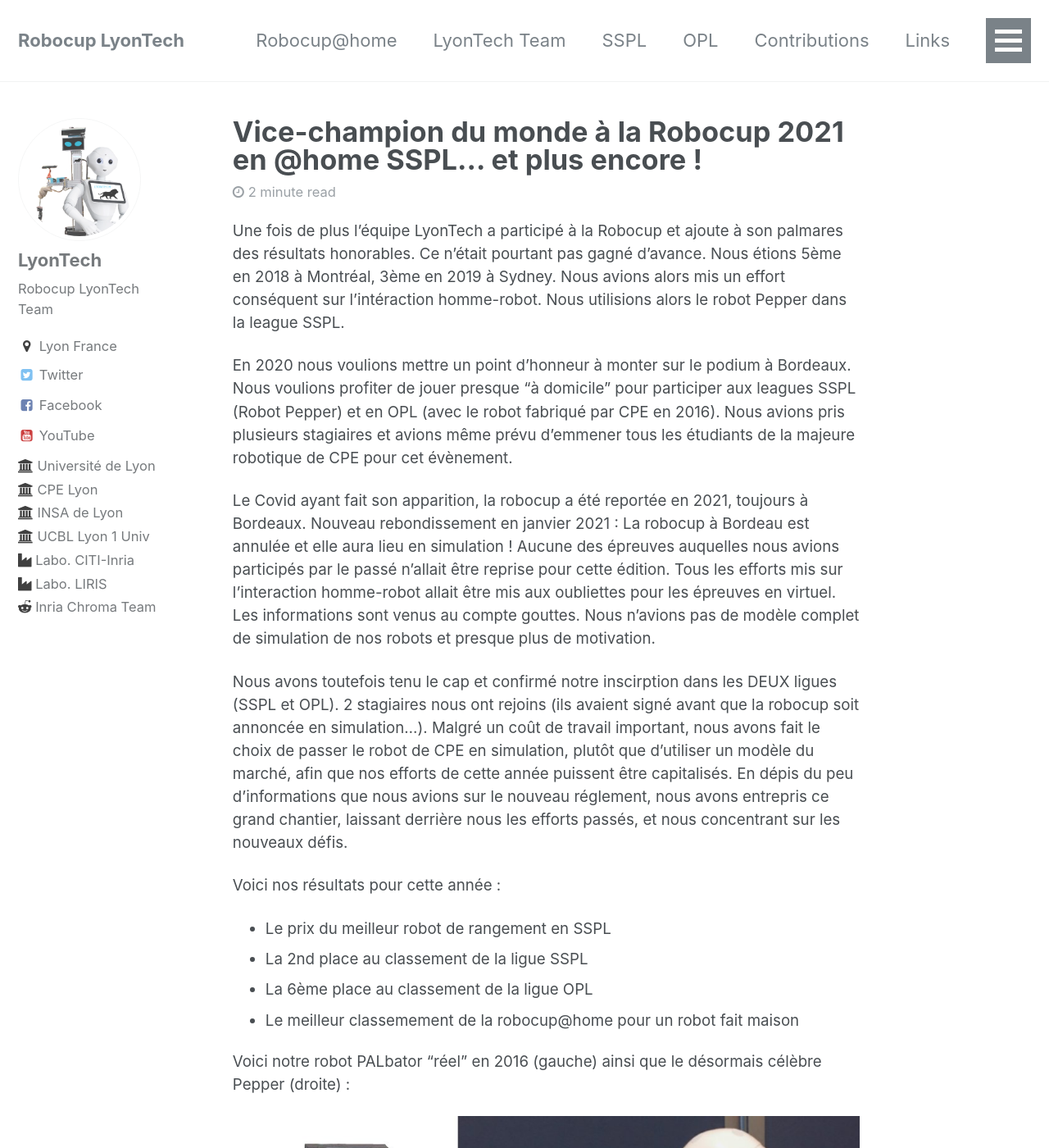
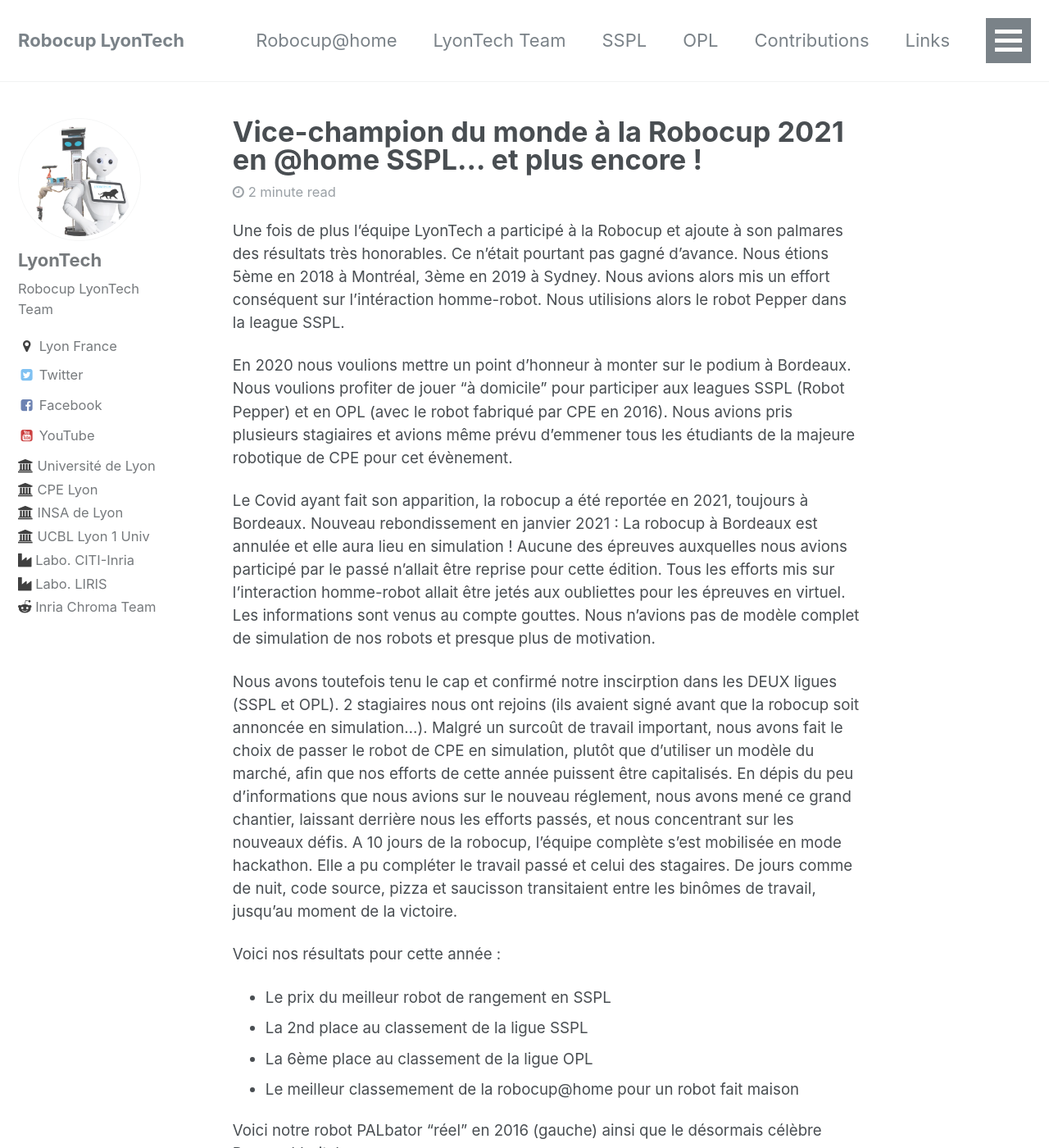
Before and after one commit to Robocup-Lyontech/Robocup-Lyontech.github.io, a Jekyll site: the page built from _posts/2021-07-06-LyonTech-2nd-on-the-podium-fr.md, in a window 1280 px wide and 1400 px high. Shown: the whole window at 82% size. Built offline with Jekyll 4.4.1, drawn with Linux system fonts in a browser that asks for light colours; some of the changed text lies outside the part shown.

Commit message:
article robocup correction

```diff
--- a/_posts/2021-07-06-LyonTech-2nd-on-the-podium-fr.md
+++ b/_posts/2021-07-06-LyonTech-2nd-on-the-podium-fr.md
@@ -9,13 +9,13 @@
 ---
 
 
-Une fois de plus l'équipe LyonTech a participé à la Robocup et ajoute à son palmares des résultats honorables. Ce n'était pourtant pas gagné d'avance. Nous étions 5ème en 2018 à Montréal, 3ème en 2019 à Sydney. Nous avions alors mis un effort conséquent sur l'intéraction homme-robot. Nous utilisions alors le robot Pepper dans la league SSPL.
+Une fois de plus l'équipe LyonTech a participé à la Robocup et ajoute à son palmares des résultats très honorables. Ce n'était pourtant pas gagné d'avance. Nous étions 5ème en 2018 à Montréal, 3ème en 2019 à Sydney. Nous avions alors mis un effort conséquent sur l'intéraction homme-robot. Nous utilisions alors le robot Pepper dans la league SSPL.
 
-En 2020 nous voulions mettre un point d'honneur à monter sur le podium à Bordeaux. Nous voulions profiter de jouer presque "à domicile" pour participer aux leagues SSPL (Robot Pepper) et en OPL (avec le robot fabriqué par CPE en 2016). Nous avions pris plusieurs stagiaires et avions même prévu d'emmener tous les étudiants de la majeure robotique de CPE pour cet évènement.
+En 2020 nous voulions mettre un point d'honneur à monter sur le podium à Bordeaux. Nous voulions profiter de jouer "à domicile" pour participer aux leagues SSPL (Robot Pepper) et en OPL (avec le robot fabriqué par CPE en 2016). Nous avions pris plusieurs stagiaires et avions même prévu d'emmener tous les étudiants de la majeure robotique de CPE pour cet évènement.
 
-Le Covid ayant fait son apparition, la robocup a été reportée en 2021, toujours à Bordeaux. Nouveau rebondissement en janvier 2021 : La robocup à Bordeau est annulée et elle aura lieu en simulation ! Aucune des épreuves auquelles nous avions participés par le passé n'allait être reprise pour cette édition. Tous les efforts mis sur l'interaction homme-robot allait être mis aux oubliettes pour les épreuves en virtuel. Les informations sont venus au compte gouttes. Nous n'avions pas de modèle complet de simulation de nos robots et presque plus de motivation.
+Le Covid ayant fait son apparition, la robocup a été reportée en 2021, toujours à Bordeaux. Nouveau rebondissement en janvier 2021 : La robocup à Bordeaux est annulée et elle aura lieu en simulation ! Aucune des épreuves auxquelles nous avions participé par le passé n'allait être reprise pour cette édition. Tous les efforts mis sur l'interaction homme-robot allait être jetés aux oubliettes pour les épreuves en virtuel. Les informations sont venus au compte gouttes. Nous n'avions pas de modèle complet de simulation de nos robots et presque plus de motivation.
 
-Nous avons toutefois tenu le cap et confirmé notre inscirption dans les DEUX ligues (SSPL et OPL). 2 stagiaires nous ont rejoins (ils avaient signé avant que la robocup soit annoncée en simulation...). Malgré un coût de travail important, nous avons fait le choix de passer le robot de CPE en simulation, plutôt que d'utiliser un modèle du marché, afin que nos efforts de cette année puissent être capitalisés. En dépis du peu d'informations que nous avions sur le nouveau réglement, nous avons entrepris ce grand chantier, laissant derrière nous les efforts passés, et nous concentrant sur les nouveaux défis.
+Nous avons toutefois tenu le cap et confirmé notre inscirption dans les DEUX ligues (SSPL et OPL). 2 stagiaires nous ont rejoins (ils avaient signé avant que la robocup soit annoncée en simulation...). Malgré un surcoût de travail important, nous avons fait le choix de passer le robot de CPE en simulation, plutôt que d'utiliser un modèle du marché, afin que nos efforts de cette année puissent être capitalisés. En dépis du peu d'informations que nous avions sur le nouveau réglement, nous avons mené ce grand chantier, laissant derrière nous les efforts passés, et nous concentrant sur les nouveaux défis. A 10 jours de la robocup, l'équipe complète s'est mobilisée en mode hackathon. Elle a pu compléter le travail passé et celui des stagaires. De jours comme de nuit, code source, pizza et saucisson transitaient entre les binômes de travail, jusqu'au moment de la victoire.
 
 Voici nos résultats pour cette année :
 - Le prix du meilleur robot de rangement en SSPL
@@ -33,4 +33,23 @@
 <iframe width="1280" height="720" src="https://www.youtube.com/embed/XQTE-C2VS_M" title="YouTube video player" frameborder="0" allow="accelerometer; autoplay; clipboard-write; encrypted-media; gyroscope; picture-in-picture" allowfullscreen></iframe>
 
 
-F. Jumel & R. Leber
+
+Ce travail acharné aura engagé :
+
+Raphael Leber **1**
+Sébastien Altounian **1**
+Simon Ernst **1,5**
+Florian Dupuis **1**
+Jeanne Fort **1**
+Fabrice Jumel **1,3,4**
+Cedric Mathou **1**
+Benoit Renault **2,3,4**
+Jacques Saraydaryan **1,3,4**
+Olivier Simonin **2,3,4**
+
+1.CPE Lyon, 2.INSA Lyon, 3.INRIA Chroma team, 4.CITI Lab., 5.Palo IT
+
+
+
+
+R. Leber pour l'équipe LyonTech
```
